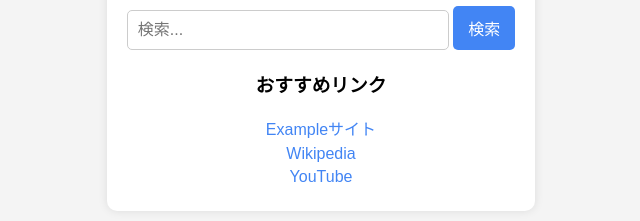
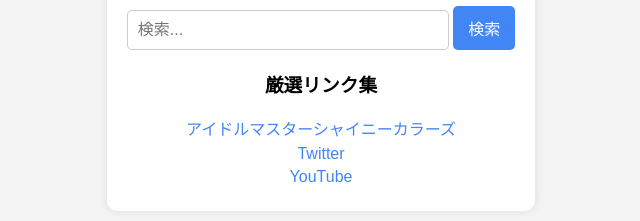
Before and after one commit to sakusakupie/new, a plain HTML site: page index.html in a window 1280 px wide. Shown: the part 153-374 px from the top of the page, without its empty margins (319-959 px from the left). Drawn offline with Linux system fonts and the light colour scheme.

Commit message:
Update index.html

```diff
--- a/index.html
+++ b/index.html
@@ -3,7 +3,7 @@
 <head>
     <meta charset="UTF-8">
     <meta name="viewport" content="width=device-width, initial-scale=1.0">
-    <title>検索サイト</title>
+    <title>G00gle</title>
     <style>
         body {
             font-family: Arial, sans-serif;
@@ -59,9 +59,9 @@
         <input type="text" id="searchQuery" placeholder="検索...">
         <button onclick="search()">検索</button>
         <div class="links">
-            <h3>おすすめリンク</h3>
-            <a href="https://www.example.com" target="_blank">Exampleサイト</a>
-            <a href="https://www.wikipedia.org" target="_blank">Wikipedia</a>
+            <h3>厳選リンク集</h3>
+            <a href="https://shinycolors.enza.fun/home" target="_blank">アイドルマスターシャイニーカラーズ</a>
+            <a href="https://twitter.com" target="_blank">Twitter</a>
             <a href="https://www.youtube.com" target="_blank">YouTube</a>
         </div>
     </div>
```
